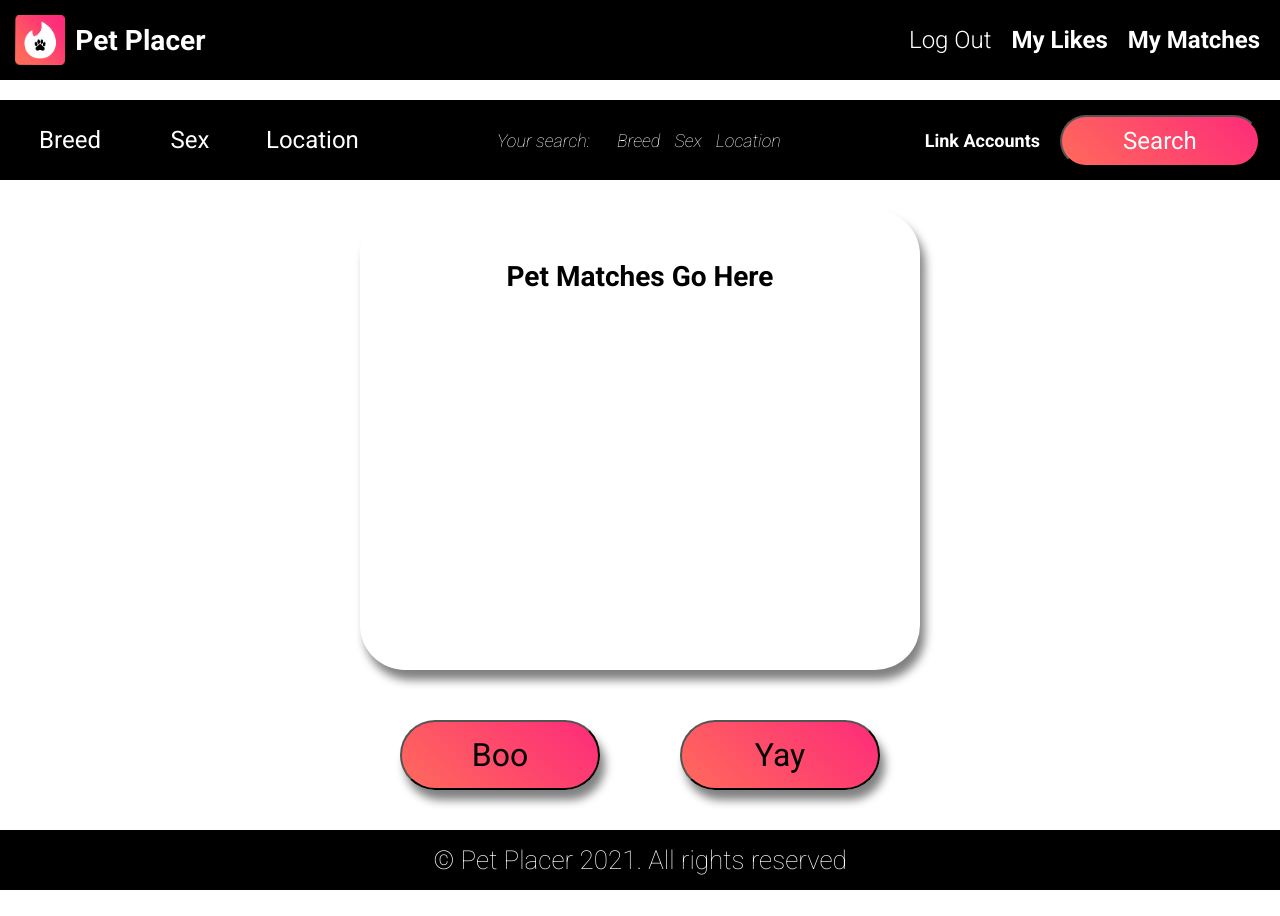
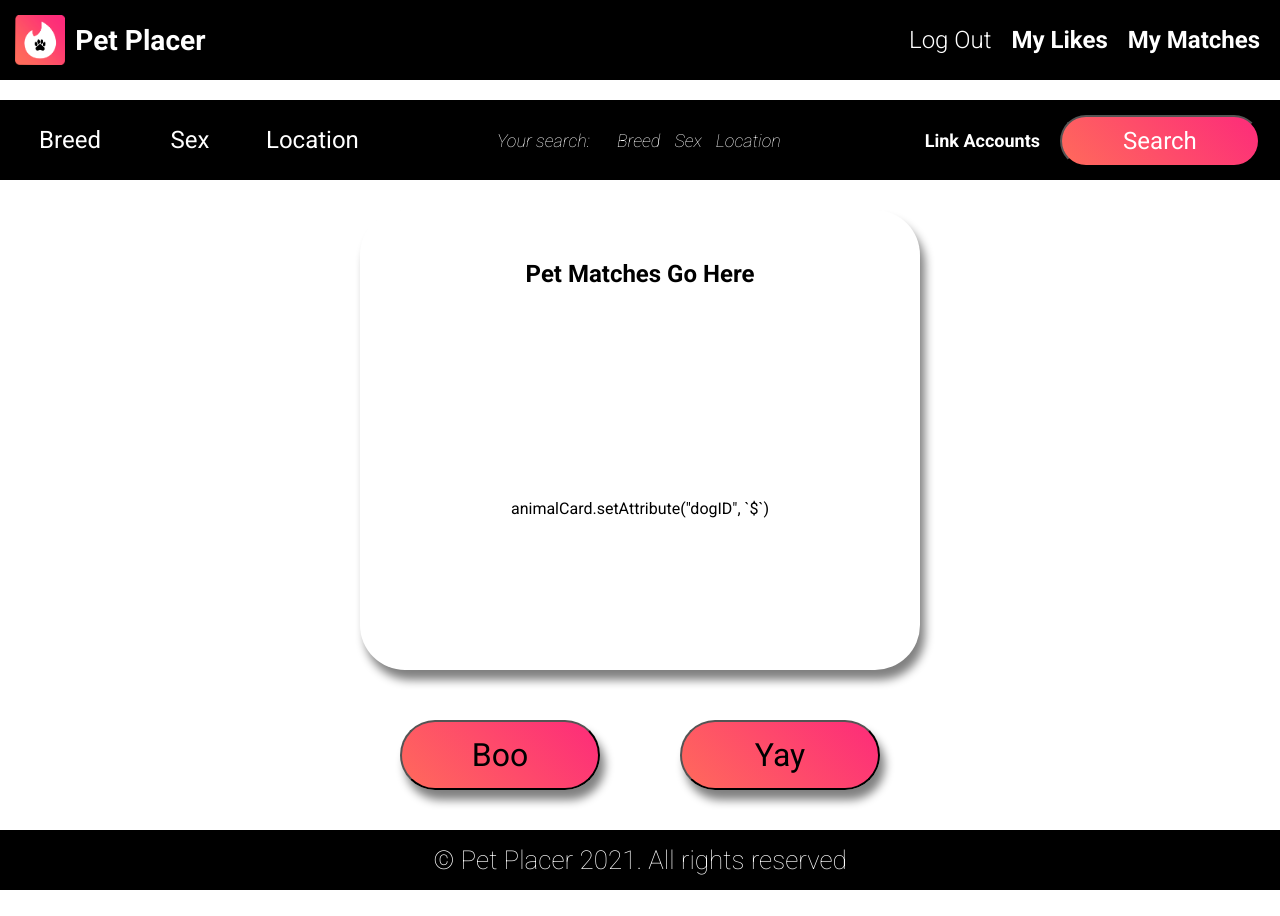
Before and after one commit to michaelzadra27/petplacer2.0, a React (Create React App) app in the folder client/: page / in a window 1280 px wide. Built offline with nearby package versions, Linux system fonts and the light colour scheme.

Commit message:
add div for petMatchImg, styling

```diff
--- a/client/src/components/main/navbar2.css
+++ b/client/src/components/main/navbar2.css
@@ -143,6 +143,24 @@ border-radius: 45px;
 box-shadow: 5px 10px 10px grey;
 }
 
+.petName{
+  display: flex;
+  justify-content: center;
+  font-size: 24px;
+  text-decoration: none;
+}
+
+
+.petMatchImg{
+  display: flex;
+  justify-content: center;
+  align-items: center;
+  overflow: hidden;
+  flex-shrink: 0;
+  min-width: 100%;
+  min-height: 100%
+}
+
 .selectionBtns {
   display: flex;
   justify-content: space-evenly;
--- a/client/src/components/main/navbar2.js
+++ b/client/src/components/main/navbar2.js
@@ -6,6 +6,7 @@ import { DropdownButton, ButtonGroup, Dropdown } from 'react-bootstrap';
 
 const key = "3m8nwrVMxrsMJ4n6XvooyVdxjqVRqKMLiiIrR036M3ynyptSbR"
 const secret = "vT3chXJ3ddzDrpStykKDftVGJ55X1nCGDXPOJJNN"
+const dogID = []
 
 const selections = {};
 
@@ -178,7 +179,8 @@ const Navbar2 = () => {
             {/* <Home /> */}
             <div className="petDisplay">
             <div className="card">
-                <h2>Pet Matches Go Here</h2>
+                <h2 className="petName">Pet Matches Go Here</h2>
+                <div className="petMatchImg">animalCard.setAttribute("dogID", `${dogID}`)</div>
             </div>
             <div className="selectionBtns">
                 <button className="no-button">Boo</button>
```
